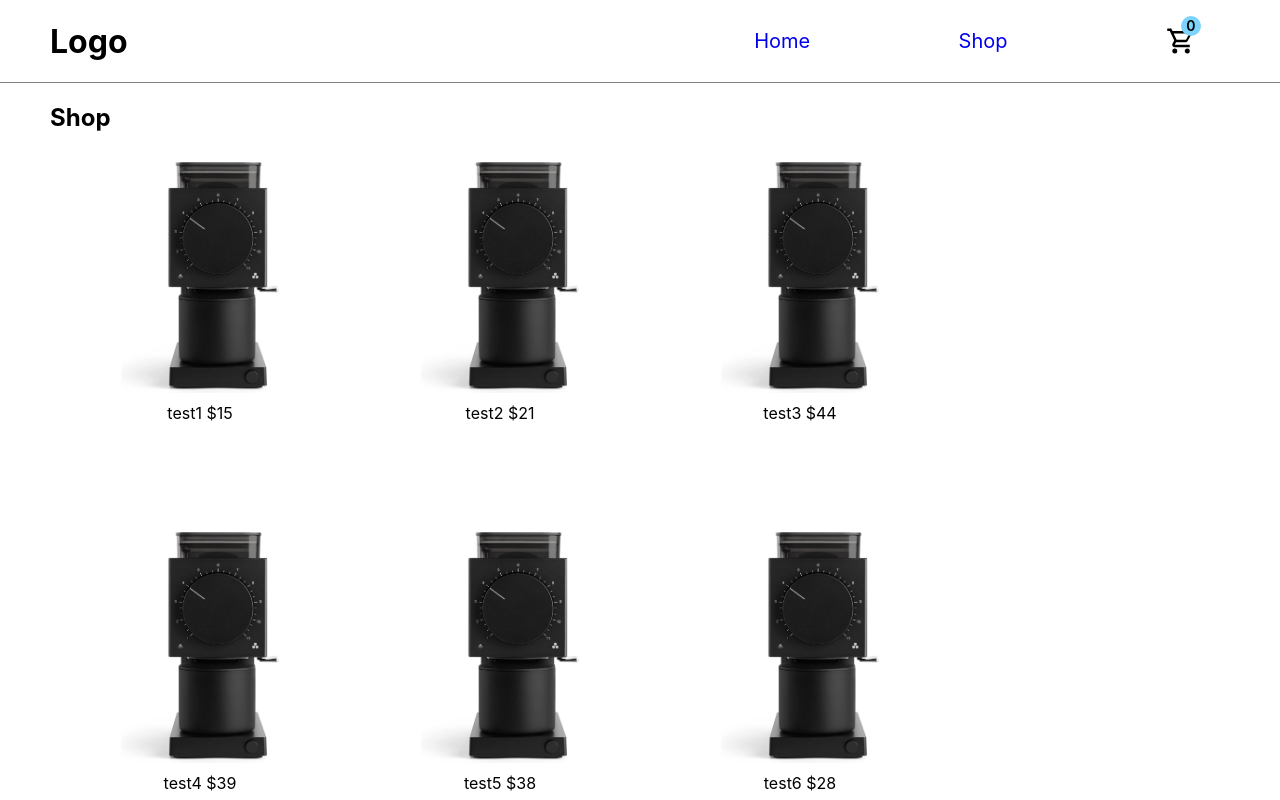
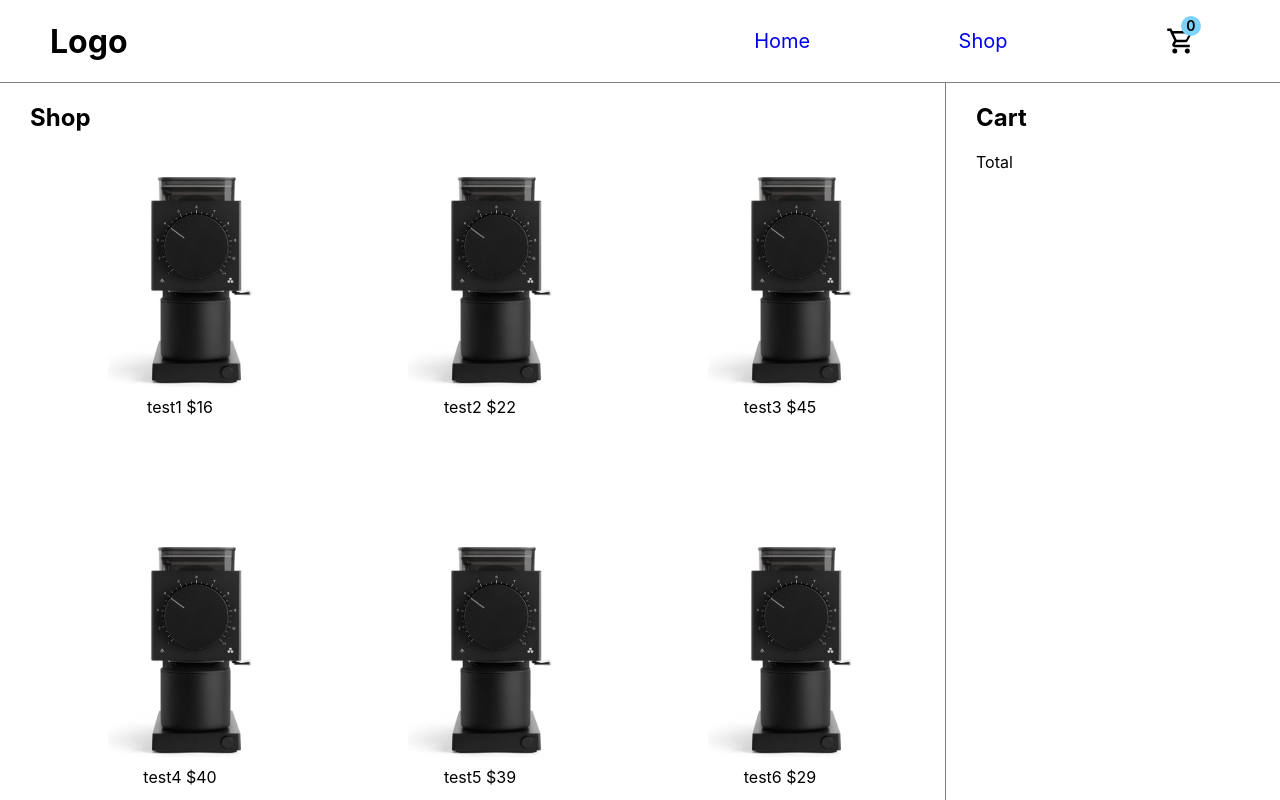
Before and after one commit to anthony-roncal/shopping-cart, a React (Create React App) app: page /shop in a window 1280 px wide. Shown: the top 800 px of the page. Built offline with nearby package versions, Linux system fonts and the light colour scheme.

Commit message:
rename cart to cartItems, and move from App to Shop

```diff
--- a/src/components/App.js
+++ b/src/components/App.js
@@ -6,20 +6,7 @@ import Home from './Home';
 import Shop from './Shop';
 
 const App = () => {
-  const [cart, setCart] = useState([]);
   const [cartQuantity, setCartQuantity] = useState(0);
-
-  const addToCart = (item, quantity) => {
-    setCart(cart => [...cart, { item, quantity }]);
-  };
-
-  useEffect(() => {
-    let count = 0;
-    for (let i = 0; i < cart.length; i++) {
-      count += cart[i].quantity;
-    }
-    setCartQuantity(count);
-  }, [cart]);
 
   return (
     <BrowserRouter>
@@ -27,7 +14,7 @@ const App = () => {
         <Nav cartQuantity={cartQuantity} />
         <Routes>
           <Route path="/" element={<Home />} />
-          <Route path="/shop" element={<Shop addToCart={addToCart} />} />
+          <Route path="/shop" element={<Shop setCartQuantity={setCartQuantity}/>} />
         </Routes>
       </div>
     </BrowserRouter>
--- /dev/null
+++ b/src/components/Cart.js
@@ -0,0 +1,21 @@
+import { useState, useEffect } from 'react';
+import CartItem from './CartItem';
+
+const Cart = ({ cartItems }) => {
+
+    return (
+        <div className='cart'>
+            <h2>Cart</h2>
+            <div className='cart-item-container'>
+                {cartItems.map(item => {
+                    return <CartItem item={item.item} quantity={item.quantity} key={item.item.id} />
+                })}
+            </div>
+            <div className='cart-info'>
+                <p>Total</p>
+            </div>
+        </div>
+    );
+};
+
+export default Cart;
--- a/src/components/CartIcon.js
+++ b/src/components/CartIcon.js
@@ -1,11 +1,11 @@
 import cartImage from '../cart-outline.svg';
 
-const CartIcon = ({cartQuantity}) => {
+const CartIcon = ({ cartQuantity }) => {
 
     return (
-        <div className='cart'>
+        <div className='cartIcon'>
             <p className='cartQuantity'>{cartQuantity}</p>
-            <img src={cartImage} alt='cart' className='cartIcon'/>
+            <img src={cartImage} alt='cart' className='cartImg'/>
         </div>
     );
 };
--- /dev/null
+++ b/src/components/CartItem.js
@@ -0,0 +1,20 @@
+import '../styles/Cart.css';
+import fellowOde from '../fellow-ode.jpg';
+import { useState, useEffect } from 'react';
+
+const CartItem = ({ item, quantity }) => {
+
+    return (
+        <div className='cart-item'>
+            <img src={fellowOde} alt='img'></img>
+            <div className='cart-item-info'>
+                <p>{item.name}</p>
+                <p>${item.price}</p>
+                <p>Quantity: {quantity}</p>
+                {/* to-do: display price & subtotal */}
+            </div>
+        </div>
+    );
+}
+
+export default CartItem;
--- a/src/components/Item.js
+++ b/src/components/Item.js
@@ -1,8 +1,8 @@
-import '../styles/Item.css';
+import '../styles/Shop.css';
 import fellowOde from '../fellow-ode.jpg';
 import { useState, useEffect } from 'react';
 
-const Item = ({ name, price, addToCart }) => {
+const Item = ({ item, addToCart }) => {
     const [quantity, setQuantity] = useState(1);
 
     const handleInputChange = (e) => {
@@ -31,21 +31,21 @@ const Item = ({ name, price, addToCart }) => {
     };
 
     const handleClickAddToCart = (e) => {
-        addToCart(e.target.dataset.name, quantity);
+        addToCart(item, quantity);
     };
 
     return (
         <div className='item'>
             <img src={fellowOde} alt='img' />
             <div className="item-info">
-                <p className='item-name'>{name} ${price}</p>
+                <p className='item-name'>{item.name} ${item.price}</p>
                 <form className='item-form'>
                     <div className="quantity">
                         <button type='button' onClick={handleClickDecrement}>-</button>
                         <input type='number' value={quantity} onChange={handleInputChange} onBlur={handleInputBlur} maxLength='2' />
                         <button type='button' onClick={handleClickIncrement}>+</button>
                     </div>
-                    <button className='add-to-cart-btn' type='button' onClick={handleClickAddToCart} data-name={name}>Add to cart</button>
+                    <button className='add-to-cart-btn' type='button' onClick={handleClickAddToCart}>Add to cart</button>
                 </form>
             </div>
         </div>
--- a/src/components/Shop.js
+++ b/src/components/Shop.js
@@ -1,70 +1,88 @@
 import '../styles/Shop.css';
 import { useState, useEffect } from 'react';
 import Item from './Item';
+import Cart from './Cart';
 import uniqid from 'uniqid';
 
-const Shop = ({ addToCart }) => {
+const Shop = ({ setCartQuantity }) => {
   const [items, setItems] = useState([
     {
       name: 'test1',
-      price: Math.floor(Math.random() * 50),
+      price: Math.ceil(Math.random() * 50),
       id: uniqid()
     },
     {
       name: 'test2',
-      price: Math.floor(Math.random() * 50),
+      price: Math.ceil(Math.random() * 50),
       id: uniqid()
     },
     {
       name: 'test3',
-      price: Math.floor(Math.random() * 50),
+      price: Math.ceil(Math.random() * 50),
       id: uniqid()
     },
     {
       name: 'test4',
-      price: Math.floor(Math.random() * 50),
+      price: Math.ceil(Math.random() * 50),
       id: uniqid()
     },
     {
       name: 'test5',
-      price: Math.floor(Math.random() * 50),
+      price: Math.ceil(Math.random() * 50),
       id: uniqid()
     },
     {
       name: 'test6',
-      price: Math.floor(Math.random() * 50),
+      price: Math.ceil(Math.random() * 50),
       id: uniqid()
     },
     {
       name: 'test7',
-      price: Math.floor(Math.random() * 50),
+      price: Math.ceil(Math.random() * 50),
       id: uniqid()
     },
     {
       name: 'test8',
-      price: Math.floor(Math.random() * 50),
+      price: Math.ceil(Math.random() * 50),
       id: uniqid()
     },
     {
       name: 'test9',
-      price: Math.floor(Math.random() * 50),
+      price: Math.ceil(Math.random() * 50),
       id: uniqid()
     },
     {
       name: 'test10',
-      price: Math.floor(Math.random() * 50),
+      price: Math.ceil(Math.random() * 50),
       id: uniqid()
     }
   ]);
+  const [cartItems, setCartItems] = useState([]);
+
+  const addToCart = (item, quantity) => {
+    setCartItems(cartItems => [...cartItems, { item, quantity }]);
+    // to-do: increase quantity if item is already in cartItems
+  };
+
+  useEffect(() => {
+    let count = 0;
+    for (let i = 0; i < cartItems.length; i++) {
+      count += cartItems[i].quantity;
+    }
+    setCartQuantity(count);
+  }, [cartItems]);
 
   return (
     <div className="shop">
+      <div>
         <h2>Shop</h2>
         <div className="item-container">
           {items.map(item => {
-            return <Item name={item.name} price={item.price} addToCart={addToCart} key={item.id}/>
+            return <Item item={item} addToCart={addToCart} key={item.id} />
           })}
         </div>
+      </div>
+      <Cart cartItems={cartItems} />
     </div>
   );
 }
--- /dev/null
+++ b/src/styles/Cart.css
@@ -0,0 +1,23 @@
+.cart {
+    padding-left: 30px;
+    border-left: 1px solid grey;
+}
+
+.cart-item-container {
+    display: flex;
+    flex-direction: column;
+    gap: 20px;
+}
+
+.cart-item {
+    display: flex;
+    border-bottom: 1px solid lightgrey;
+    width: 100%;
+    padding: 20px 0;
+}
+
+.cart-item > img {
+    width: 100px;
+    height: 100px;
+    object-fit: contain;
+}
--- a/src/styles/Item.css
+++ /dev/null
@@ -1,87 +0,0 @@
-.item {
-    display: flex;
-    flex-direction: column;
-    width: 300px;
-    height: 350px;
-    gap: 10px;
-    padding: 10px 30px;
-    margin-bottom: 20px;
-}
-
-.item > img {
-    width: 100%;
-    height: 70%;
-    object-fit: contain;
-}
-
-.item-info {
-    display: flex;
-    flex-direction: column;
-    flex-grow: 1;
-    justify-content: space-between;
-}
-
-.item-info > p {
-    text-align: center;
-}
-
-.item-form {
-    display: none;
-    justify-content: center;
-    align-items: center;
-}
-
-.item:hover {
-    border: 1px solid lightgrey;
-}
-
-.item:hover .item-form {
-    display: flex;
-}
-
-.quantity > * {
-    font-size: 20px;
-}
-
-.quantity > button {
-    border-radius: 50%;
-    width: 25px;
-    height: 25px;
-    line-height: 20px;
-    border: none;
-    background-color: #e5e7eb;
-}
-
-.quantity > button:hover {
-    background-color: #d1d5db;
-}
-
-.quantity > button:hover {
-    cursor: pointer;
-}
-
-.item input {
-    border: none;
-    text-align: center;
-    width: 20%;
-    outline: none;
-}
-
-.item input::-webkit-outer-spin-button,
-.item input::-webkit-inner-spin-button {
-  -webkit-appearance: none;
-  margin: 0;
-}
-
-.add-to-cart-btn {
-    cursor: pointer;
-    border: none;
-    border-radius: 10px;
-    background-color: #7dd3fc;
-    min-width: 90px;
-    padding: 10px 10px;
-}
-
-.add-to-cart-btn:hover {
-    background-color: #38bdf8;
-}
--- a/src/styles/Nav.css
+++ b/src/styles/Nav.css
@@ -19,7 +19,7 @@ a:visited {
     color: black;
 }
 
-.cart {
+.cartIcon {
     position: relative;
     width: 50px;
     height: 50px;
@@ -27,7 +27,7 @@ a:visited {
     cursor: pointer;
 }
 
-.cartIcon {
+.cartImg {
     width: 30px;
     height: 30px;
     position: absolute;
--- a/src/styles/Shop.css
+++ b/src/styles/Shop.css
@@ -1,9 +1,98 @@
 .shop {
-    padding: 0 50px;
+    padding: 0 30px;
+    display: grid;
+    grid-template-columns: 3fr 1fr;
 }
 
 .item-container {
     display: flex;
     flex-wrap: wrap;
-    /* gap: 50px; */
 }
+
+.item {
+    display: flex;
+    flex-direction: column;
+    width: 300px;
+    height: 350px;
+    gap: 10px;
+    padding: 25px;
+    margin-bottom: 20px;
+}
+
+.item > img {
+    width: 100%;
+    height: 70%;
+    object-fit: contain;
+}
+
+.item-info {
+    display: flex;
+    flex-direction: column;
+    flex-grow: 1;
+    justify-content: space-between;
+}
+
+.item-info > p {
+    text-align: center;
+}
+
+.item-form {
+    display: none;
+    justify-content: center;
+    align-items: center;
+}
+
+.item:hover {
+    border: 1px solid lightgrey;
+}
+
+.item:hover .item-form {
+    display: flex;
+}
+
+.quantity > * {
+    font-size: 20px;
+}
+
+.quantity > button {
+    border-radius: 50%;
+    width: 25px;
+    height: 25px;
+    line-height: 20px;
+    border: none;
+    background-color: #e5e7eb;
+}
+
+.quantity > button:hover {
+    background-color: #d1d5db;
+}
+
+.quantity > button:hover {
+    cursor: pointer;
+}
+
+.item input {
+    border: none;
+    text-align: center;
+    width: 20%;
+    outline: none;
+}
+
+.item input::-webkit-outer-spin-button,
+.item input::-webkit-inner-spin-button {
+  -webkit-appearance: none;
+  margin: 0;
+}
+
+.add-to-cart-btn {
+    cursor: pointer;
+    border: none;
+    border-radius: 10px;
+    background-color: #7dd3fc;
+    min-width: 90px;
+    padding: 10px 10px;
+}
+
+.add-to-cart-btn:hover {
+    background-color: #38bdf8;
+}
```
